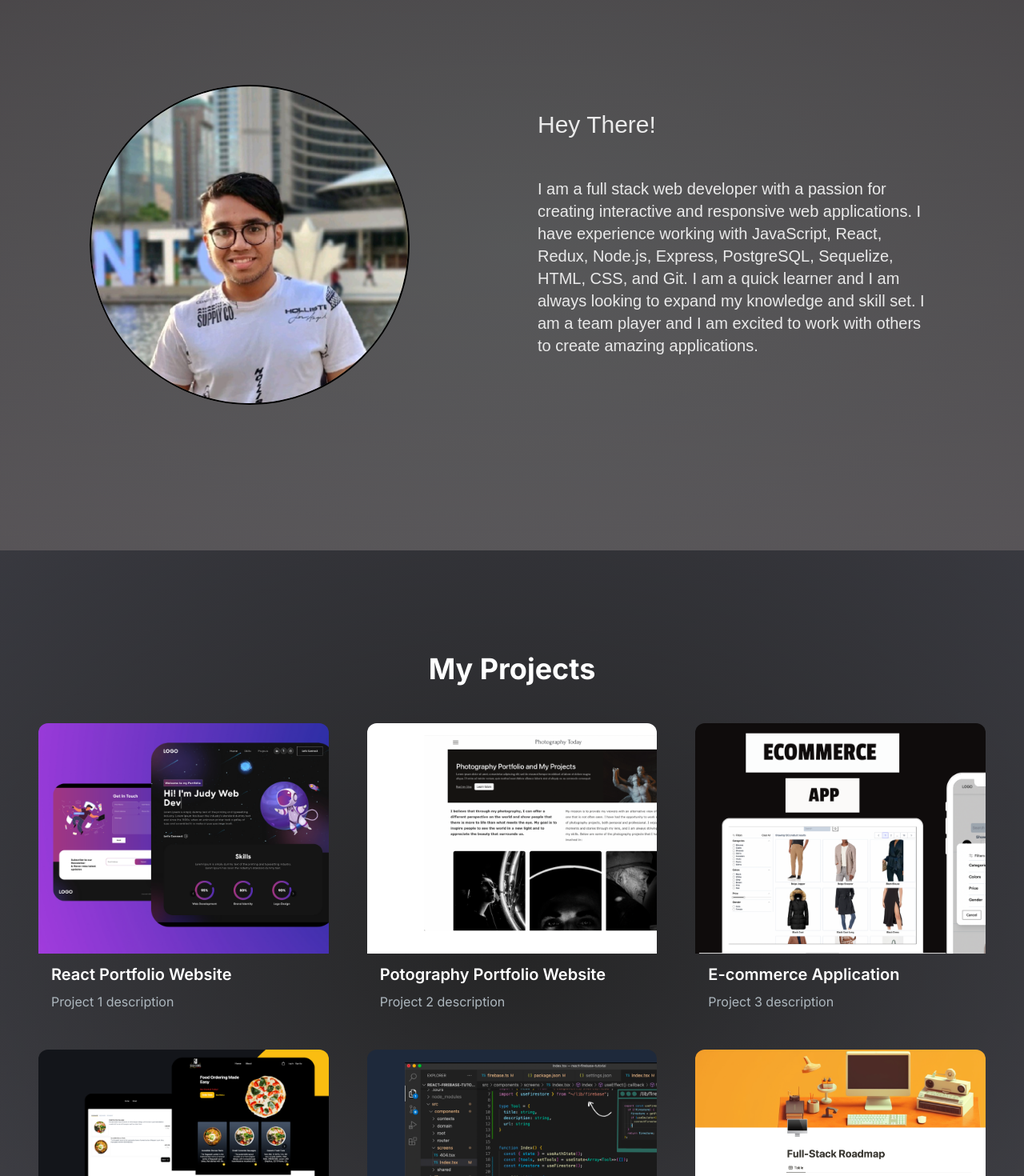
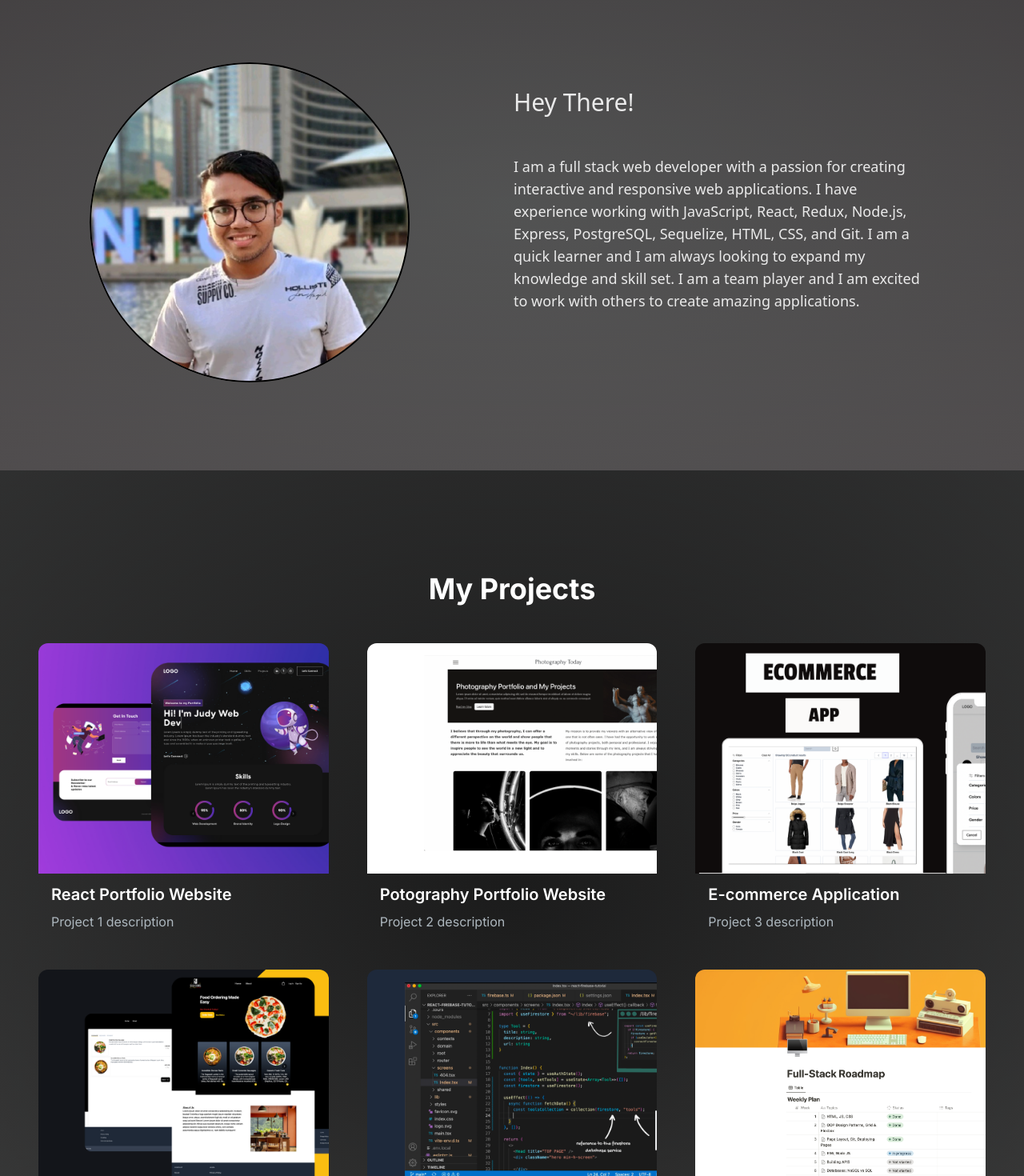
Before and after one commit to ShreyasPeddi/Portfolio-Website, a Next.js app: page / in a window 1280 px wide. Shown: the part 900-2370 px from the top of the page at 80% size. Built offline with nearby package versions, Linux system fonts and the light colour scheme.

Commit message:
layout fixes

```diff
--- a/package.json
+++ b/package.json
@@ -9,6 +9,7 @@
     "lint": "next lint"
   },
   "dependencies": {
+    "@fontsource/open-sans": "^5.0.26",
     "@heroicons/react": "^2.0.18",
     "autoprefixer": "10.4.15",
     "eslint": "8.47.0",
--- a/src/app/components/AboutSection.jsx
+++ b/src/app/components/AboutSection.jsx
@@ -4,25 +4,24 @@ import Image from "next/image";
 
 const AboutSection = () => {
   const subHeadingStyles = {
-    fontFamily: 'Arial, sans-serif',
-    fontWeight: '400',
+    fontWeight: '500',
     color: 'rgba(234, 234, 234, 1)',
   };
   const paragraphStyle = {
-    fontFamily: 'Arial, sans-serif',
+
     fontWeight: '400',
     color: 'rgba(234, 234, 234, 1)',
-    fontSize: '1.25rem',
+
   };
   return (
-    <section className="text-white xl:min-h-[630px] 2xl:min-h-[660px]" id="about" >
-      <div className="md:grid md:grid-cols-2 gap-8 items-center py-8 px-4 xl:gap-16 sm:py-16 xl:px-16">
+    <section className="text-white xl:min-h-[530px] 2xl:min-h-[560px]" id="about" >
+      <div className="md:grid md:grid-cols-2 gap-8 items-center py-8 px-4 xl:gap-1 sm:py-16 xl:px-16 xl:py-9">
         <div className="rounded-full overflow-hidden">
           <Image src="/images/headshot.jpeg" width={400} height={400} className="rounded-full border-2 border-black" />
         </div>
         <div className="mt-4 md:mt-0 text-left flex flex-col h-full pt-8">
-          <h2 className="text-3xl font-bold text-white mb-4" style={subHeadingStyles}>Hey There!</h2>
-          <p style = {paragraphStyle} className="text-base lg:text-lg mt-8">
+          <h2 className="text-3xl font-bold text-white mb-4 font-sans" style={subHeadingStyles}>Hey There!</h2>
+          <p style = {paragraphStyle} className="text-base lg:text-lg mt-8 font-sans text-base/loose ">
             I am a full stack web developer with a passion for creating
             interactive and responsive web applications. I have experience
             working with JavaScript, React, Redux, Node.js, Express, PostgreSQL,
--- a/src/app/components/ProjectsSection.jsx
+++ b/src/app/components/ProjectsSection.jsx
@@ -80,7 +80,7 @@ const ProjectsSection = () => {
   };
 
   return (
-    <section id="projects">
+    <section className= "xl:min-h-[900px] 2xl:min-h-[1060px]" id="projects">
       <h2 className="text-center text-4xl font-bold text-white mt-4 mb-8 md:mb-12">
         My Projects
       </h2>
--- a/src/app/globals.css
+++ b/src/app/globals.css
@@ -1,6 +1,11 @@
 @tailwind base;
 @tailwind components;
 @tailwind utilities;
+@import url('https://fonts.googleapis.com/css2?family=Open+Sans:ital,wght@0,300..800;1,300..800&display=swap');
+
+body{
+  font-family: 'Open Sans', sans-serif;
+}
 
 :root {
   --foreground-rgb: 0, 0, 0;
--- a/src/app/page.js
+++ b/src/app/page.js
@@ -5,7 +5,7 @@ import EmailSection from "./components/EmailSection";
 
 export default function Home() {
   return (
-    <main className="flex min-h-screen flex-col bg-[#121212]" style={{ background: "linear-gradient(rgba(20, 20, 20, 0.8), rgba(20, 20, 30, 0.5))", backgroundSize: "cover", position: "relative" }}>
+    <main className="flex min-h-screen flex-col bg-[#121212]" style={{ background: "linear-gradient(rgba(10, 10, 10, 0.8), rgba(10, 10, 10, 0.5))", backgroundSize: "cover", position: "relative" }}>
 
       <HeroSection />
 
@@ -15,7 +15,7 @@ export default function Home() {
         </div>
       </div>
 
-      <div style={{ background: "radial-gradient(rgba(20, 20, 20, 0.8), rgba(20, 20, 30, 0.5))", backgroundSize: "cover", position: "relative" }}>
+      <div style={{ background: "radial-gradient(rgba(10, 10, 10, 0.8), rgba(10, 10, 10, 0.5))", backgroundSize: "cover", position: "relative" }}>
         <div className="container mt-24 mx-auto px-12 py-4">
           <ProjectsSection />
         </div>
```
Also changed, not shown: 1 other file (tests, documents, lock files or other folders).
